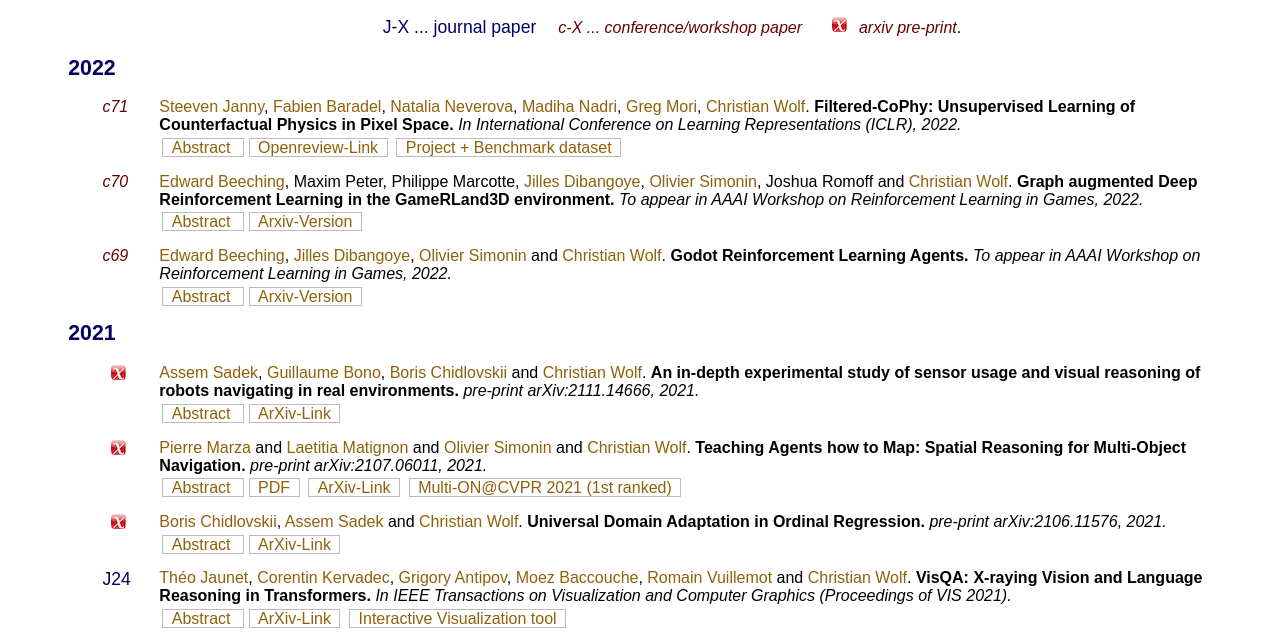
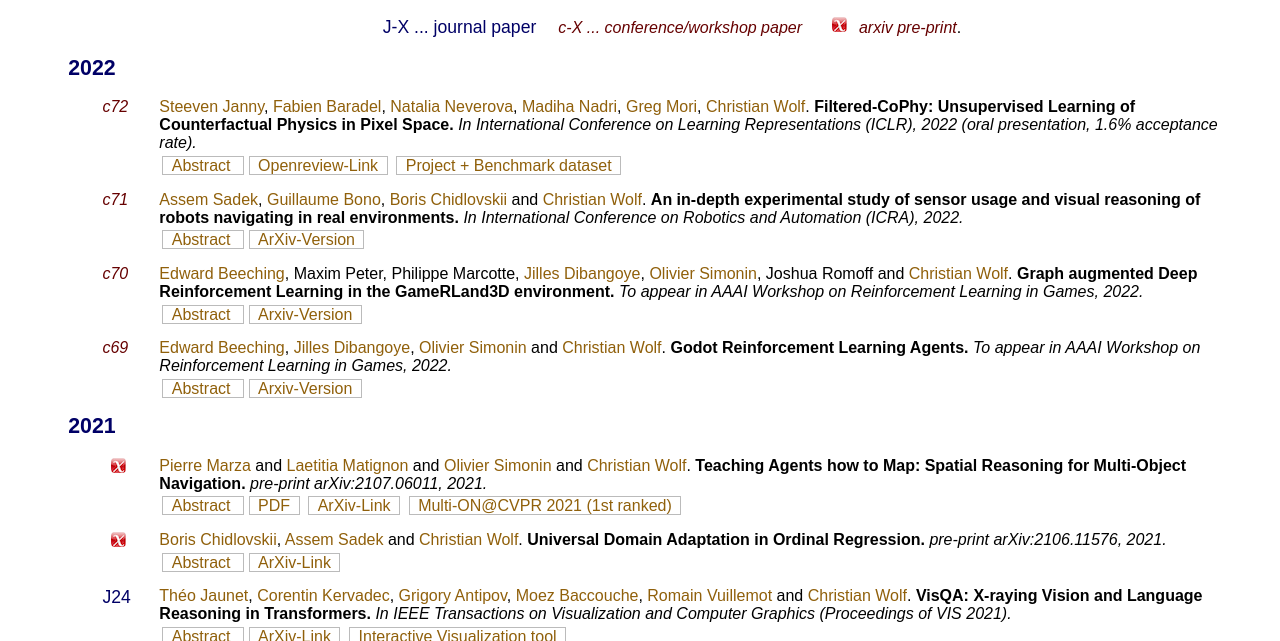
Before and after one commit to chriswolfvision/www, a plain HTML site: page publications/index_bydate.html in a window 1280 px wide. Shown: the part 134-775 px from the top of the page. Drawn offline with Linux system fonts and the light colour scheme.

Commit message:
ICRA; ICLR oral

```diff
--- a/publications/index_bydate.html
+++ b/publications/index_bydate.html
@@ -52,7 +52,7 @@
 <h2>2022</h2>
 
 <dl>
-	<dt class="conference">c71</dt>
+	<dt class="conference">c72</dt>
 	<dd id="iclr2022" class="bib-conference">
 		<span class="t-author">
 			<a href="https://scholar.google.com/citations?user=IC0ceIgAAAAJ&hl=en">Steeven Janny<a>,
@@ -66,7 +66,7 @@
 		    Filtered-CoPhy: Unsupervised Learning of Counterfactual Physics in Pixel Space.
 		</span>
 		<span class="t-medium">
-			In International Conference on Learning Representations (ICLR), 2022.
+			In International Conference on Learning Representations (ICLR), 2022 (oral presentation, 1.6% acceptance rate).
 		</span>
 		<ul class="reflink-box">
         	<li class="first">
@@ -80,7 +80,35 @@
 			Learning causal relationships in high-dimensional data (images, videos) is a hard task, as they are often defined on low dimensional manifolds and must be extracted from complex signals dominated by appearance, lighting, textures and also spurious correlations in the data. We present a method for learning counterfactual reasoning of physical processes in pixel space, which requires the prediction of the impact of interventions on initial conditions. Going beyond the identification of structural relationships, we deal with the challenging problem of forecasting raw video over long horizons. Our method does not require the knowledge or supervision of any ground truth positions or other object or scene properties. Our model learns and acts on a suitable hybrid latent representation based on a combination of dense features, sets of 2D keypoints and an additional latent vector per keypoint. We show that this better captures the dynamics of physical processes than purely dense or sparse representations. We introduce a new challenging and carefully designed counterfactual benchmark for predictions in pixel space and outperform strong baselines in physics-inspired ML and video prediction.
 		    </p>
 		</div>
-  	</dd>
+  </dd>
+
+  <dt class="conference">c71</dt>
+	<dd id="icra2022assem" class="bib-arxive">
+		<span class="t-author">
+			<a href="https://fr.linkedin.com/in/assemsadek">Assem Sadek<a>,
+			<a href="https://fr.linkedin.com/in/guillaume-bono-4ba97767">Guillaume Bono<a>,
+			<a href="https://europe.naverlabs.com/people_user/Boris-Chidlovskii/">Boris Chidlovskii<a> and
+			<a href="../index.html">Christian Wolf</a>.
+	  	</span>
+	  	<span class="t-title">
+		    An in-depth experimental study of sensor usage and visual reasoning of robots navigating in real environments.
+		</span>
+		<span class="t-medium">
+			In International Conference on Robotics and Automation (ICRA), 2022.
+		</span>
+		<ul class="reflink-box">
+        	<li class="first">
+			<a href="javascript:;" onClick="displayAbstractOf('icra2022assem');">
+			Abstract</a>
+			</li>
+			<li><a href="https://arxiv.org/abs/2111.14666">ArXiv-Version</a></li>
+      		</ul>
+		<div class="t-abstract">
+			<p>
+			Visual navigation by mobile robots is classically tackled through SLAM plus optimal planning, and more recently through end-to-end training of policies implemented as deep networks. While the former are often limited to waypoint planning, but have proven their efficiency even on real physical environments, the latter solutions are most frequently employed in simulation, but have been shown to be able learn more complex visual reasoning, involving complex semantical regularities. Navigation by real robots in physical environments is still an open problem. End-to-end training approaches have been thoroughly tested in simulation only, with experiments involving real robots being restricted to rare performance evaluations in simplified laboratory conditions. In this work we present an in-depth study of the performance and reasoning capacities of real physical agents, trained in simulation and deployed to two different physical environments. Beyond benchmarking, we provide insights into the generalization capabilities of different agents training in different conditions. We visualize sensor usage and the importance of the different types of signals. We show, that for the PointGoal task, an agent pre-trained on wide variety of tasks and fine-tuned on a simulated version of the target environment can reach competitive performance without modelling any sim2real transfer, i.e. by deploying the trained agent directly from simulation to a real physical robot.
+		    </p>
+		</div>
+  </dd>
 
 	<dt class="conference">c70</dt>
 	<dd id="arxiv2021graphrl" class="bib-conference">
@@ -150,33 +178,7 @@
 
 <dl>
 
-	<dt><img src="../graphics/bib_arxiv.gif"></dt>
-	<dd id="arxiv2021assem" class="bib-arxive">
-		<span class="t-author">
-			<a href="https://fr.linkedin.com/in/assemsadek">Assem Sadek<a>,
-			<a href="https://fr.linkedin.com/in/guillaume-bono-4ba97767">Guillaume Bono<a>,
-			<a href="https://europe.naverlabs.com/people_user/Boris-Chidlovskii/">Boris Chidlovskii<a> and
-			<a href="../index.html">Christian Wolf</a>.
-	  	</span>
-	  	<span class="t-title">
-		    An in-depth experimental study of sensor usage and visual reasoning of robots navigating in real environments.
-		</span>
-		<span class="t-medium">
-			pre-print arXiv:2111.14666, 2021.
-		</span>
-		<ul class="reflink-box">
-        	<li class="first">
-			<a href="javascript:;" onClick="displayAbstractOf('arxiv2021assem');">
-			Abstract</a>
-			</li>
-			<li><a href="https://arxiv.org/abs/2111.14666">ArXiv-Link</a></li>
-      		</ul>
-		<div class="t-abstract">
-			<p>
-			Visual navigation by mobile robots is classically tackled through SLAM plus optimal planning, and more recently through end-to-end training of policies implemented as deep networks. While the former are often limited to waypoint planning, but have proven their efficiency even on real physical environments, the latter solutions are most frequently employed in simulation, but have been shown to be able learn more complex visual reasoning, involving complex semantical regularities. Navigation by real robots in physical environments is still an open problem. End-to-end training approaches have been thoroughly tested in simulation only, with experiments involving real robots being restricted to rare performance evaluations in simplified laboratory conditions. In this work we present an in-depth study of the performance and reasoning capacities of real physical agents, trained in simulation and deployed to two different physical environments. Beyond benchmarking, we provide insights into the generalization capabilities of different agents training in different conditions. We visualize sensor usage and the importance of the different types of signals. We show, that for the PointGoal task, an agent pre-trained on wide variety of tasks and fine-tuned on a simulated version of the target environment can reach competitive performance without modelling any sim2real transfer, i.e. by deploying the trained agent directly from simulation to a real physical robot.
-		    </p>
-		</div>
-  	</dd>
+
 
 	<dt><img src="../graphics/bib_arxiv.gif"></dt>
 	<dd id="arxiv2021bmvc" class="bib-arxive">
```
Also changed, not shown: index.html (+1 -1 lines), publications/index.html (+31 -32 lines).
